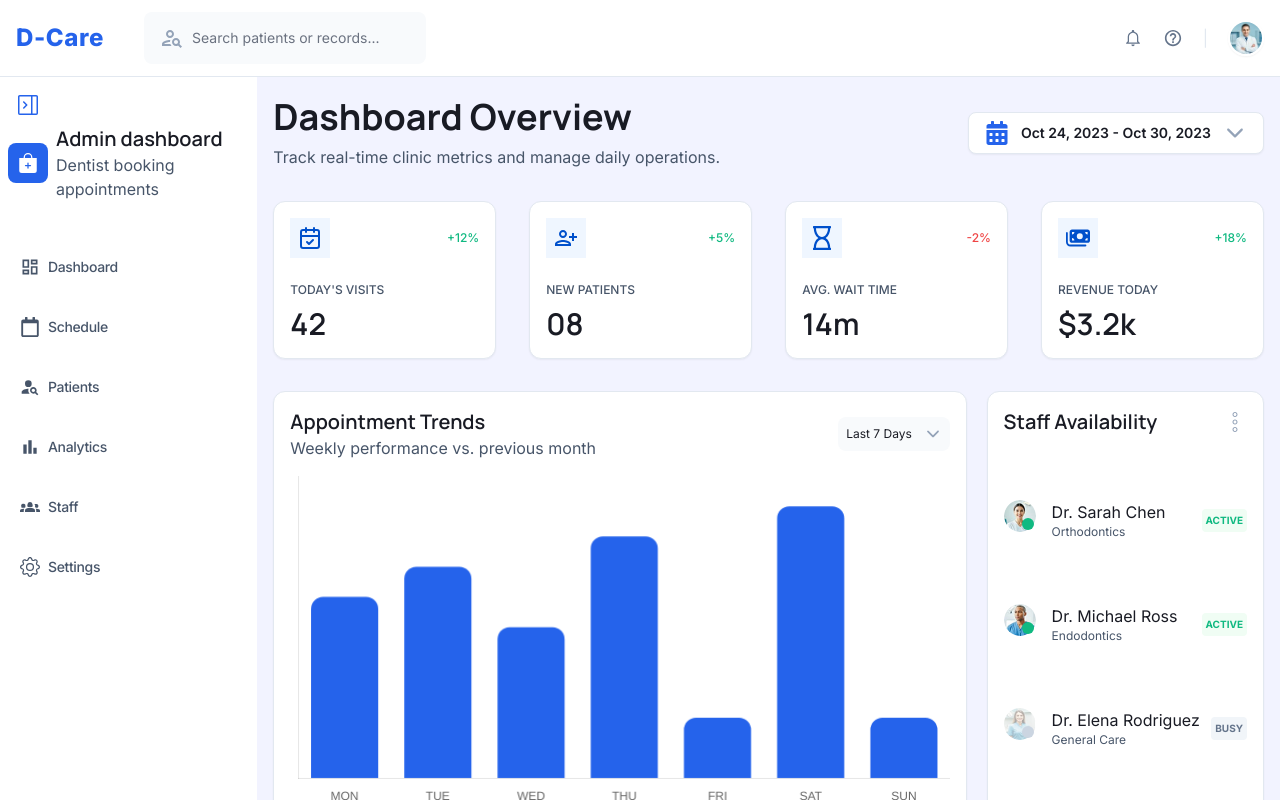
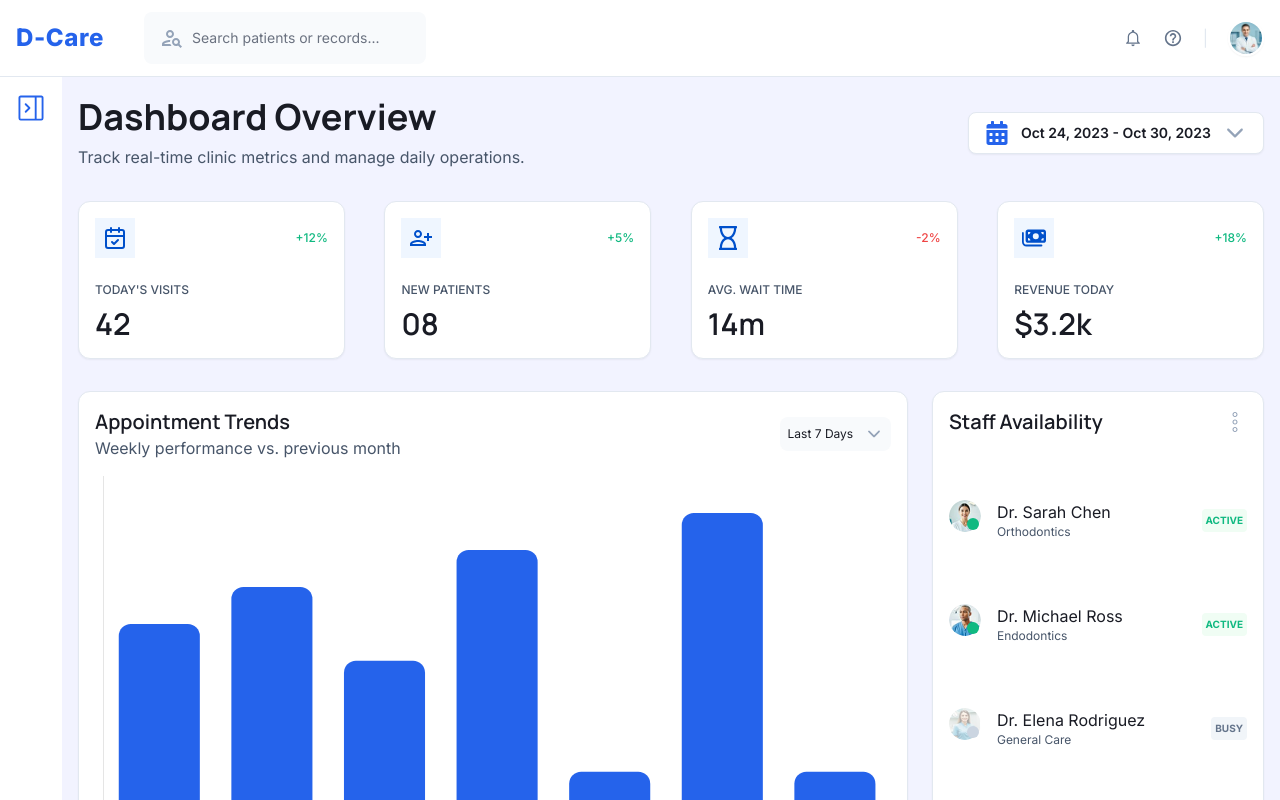
Before and after one commit to tarekelkanaria/d-care, a React (Vite) app: page /dashboard in a window 1280 px wide. Shown: the top 800 px of the page. Built offline with nearby package versions, Linux system fonts and the light colour scheme.

Commit message:
Add Admin dashboard sidebar with routes

```diff
--- a/src/components/Dash/Dash.jsx
+++ b/src/components/Dash/Dash.jsx
@@ -4,13 +4,10 @@ import Appointment from "./Appointment";
 import TitleBar from "./TitleBar";
 import StaffAvailability from "./StaffAvailability";
 import LiveAppointment from "./LiveAppointment";
-import Sidebar from "./Sidebar";
 
 export default function Dash() {
   return (
-    <div className="flex max-lg:relative max-lg:container">
-      <Sidebar />
-      <main className="lg:container bg-purp p-5">
+    <main className="bg-purp p-5 overflow-x-auto lg:container">
       <TitleBar />
       <StatsList />
       <section className="flex max-lg:flex-col max-lg:space-y-4 lg:space-x-2 lg:justify-between mb-5">
@@ -21,6 +18,5 @@ export default function Dash() {
       </section>
       <LiveAppointment />
     </main>
-    </div>
   );
 }
--- a/src/components/Dash/Sidebar.jsx
+++ b/src/components/Dash/Sidebar.jsx
@@ -9,59 +9,45 @@ import { useState } from "react";
 
 const links = [
   {
-    Icon: (
-      <MdOutlineDashboard className="mr-2 text-body text-xl group-hover:text-logo-text" />
-    ),
+    Icon: MdOutlineDashboard,
+
     text: "Dashboard",
     path: "",
   },
   {
-    Icon: (
-      <FaRegCalendar className="mr-2 text-body text-xl group-hover:text-logo-text" />
-    ),
+    Icon: FaRegCalendar,
     text: "Schedule",
     path: "schedule",
   },
   {
-    Icon: (
-      <MdPersonSearch className="mr-2 text-body text-xl group-hover:text-logo-text" />
-    ),
+    Icon: MdPersonSearch,
     text: "Patients",
     path: "patients",
   },
   {
-    Icon: (
-      <MdBarChart className="mr-2 text-body text-xl group-hover:text-logo-text" />
-    ),
+    Icon: MdBarChart,
     text: "Analytics",
     path: "analytics",
   },
   {
-    Icon: (
-      <MdGroups2 className="mr-2 text-body text-xl group-hover:text-logo-text" />
-    ),
+    Icon: MdGroups2,
     text: "Staff",
     path: "staff",
   },
   {
-    Icon: (
-      <BsGear className="mr-2 text-body text-xl group-hover:text-logo-text" />
-    ),
+    Icon: BsGear,
     text: "Settings",
     path: "settings",
   },
 ];
 export default function Sidebar() {
-  const [isSidebarOpen, setIsSidebarOpen] = useState(true);
+  const [isSidebarOpen, setIsSidebarOpen] = useState(false);
   return (
     <aside
       className={`bg-white min-h-screen p-2 ${isSidebarOpen ? "max-lg:absolute max-lg:left-0 max-lg:top-0 max-lg:w-full max-lg:z-10 lg:w-80" : ""}`}
     >
-      <button
-        className="mx-auto p-2"
-        onClick={() => setIsSidebarOpen(!isSidebarOpen)}
-      >
-        <GoSidebarCollapse className="text-logo text-2xl cursor-pointer" />
+      <button className="p-2" onClick={() => setIsSidebarOpen(!isSidebarOpen)}>
+        <GoSidebarCollapse className="text-logo text-3xl cursor-pointer" />
       </button>
       <div className={`${isSidebarOpen ? "block" : "hidden"}`}>
         <div className="flex justify-center items-center space-x-2 mb-10">
@@ -79,10 +65,18 @@ export default function Sidebar() {
               to={link.path}
               key={`${link.text}${index}`}
               className="group"
+              end={link.path === ""}
             >
-              <p className="flex mb-2 py-4 px-2 items-center font-inter font-medium text-sm text-body capitalize tracking-tight group-hover:text-logo-text group-hover:bg-high transition-colors duration-300 rounded-lg">
-                {link.Icon} {link.text}
-              </p>
+              {({ isActive, isPending }) => (
+                <p
+                  className={`flex mb-2 py-4 px-2 items-center font-inter font-medium text-sm  capitalize tracking-tight group-hover:text-logo-text group-hover:bg-high transition-colors duration-300 rounded-lg ${isActive ? "bg-high text-logo-text" : isPending ? "bg-amber-200 text-blue-300" : "text-body"}`}
+                >
+                  <link.Icon
+                    className={`mr-2  text-2xl group-hover:text-logo-text ${isActive ? "text-logo-text" : isPending ? "bg-amber-200 text-blue-300" : "text-body"}`}
+                  />
+                  {link.text}
+                </p>
+              )}
             </NavLink>
           ))}
         </nav>
--- a/src/components/UI/TitleWithSubTitle/TitleWithSubTitle.jsx
+++ b/src/components/UI/TitleWithSubTitle/TitleWithSubTitle.jsx
@@ -2,9 +2,9 @@ export default function TitleWithSubTitle({ subTitle, titleDescription }) {
   return (
     <div>
       <h3 className="sub-title">{subTitle}</h3>
-      <p className="font-inter font-normal tracking-normal text-body">
+      <h4 className="font-inter font-normal tracking-normal text-body">
         {titleDescription}
-      </p>
+      </h4>
     </div>
   );
 }
--- a/src/pages/Dashboard.jsx
+++ /dev/null
@@ -1,5 +0,0 @@
-import Dash from "../components/Dash/Dash";
-
-export default function Dashboard() {
-  return <Dash />;
-}
--- /dev/null
+++ b/src/pages/Dashboard/Analytics.jsx
@@ -0,0 +1,3 @@
+export default function Analytics() {
+  return <h2 className="p-2">Admin Dashboard Analytics</h2>;
+}
--- /dev/null
+++ b/src/pages/Dashboard/Dashboard.jsx
@@ -0,0 +1,11 @@
+import { Outlet } from "react-router";
+import Sidebar from "../../components/Dash/Sidebar";
+
+export default function Dashboard() {
+  return (
+    <div className="flex max-lg:relative max-lg:container">
+      <Sidebar />
+      <Outlet />
+    </div>
+  );
+}
--- /dev/null
+++ b/src/pages/Dashboard/Patients.jsx
@@ -0,0 +1,3 @@
+export default function Patients() {
+  return <h2 className="p-2">Admin Dashboard Patients</h2>;
+}
--- /dev/null
+++ b/src/pages/Dashboard/Schedule.jsx
@@ -0,0 +1,3 @@
+export default function Schedule() {
+  return <h2 className="p-2"> Admin Dashboard Schedule</h2>;
+}
--- /dev/null
+++ b/src/pages/Dashboard/Settings.jsx
@@ -0,0 +1,3 @@
+export default function Settings() {
+  return <h2 className="p-2">Admin Dashboard Settings</h2>;
+}
--- /dev/null
+++ b/src/pages/Dashboard/Staff.jsx
@@ -0,0 +1,3 @@
+export default function Staff() {
+  return <h2 className="p-2">Admin Dashboard Staff</h2>;
+}
```
Also changed, not shown: src/App.jsx (+33 -1 lines). Lines whose indentation alone changed are shown as unchanged.
